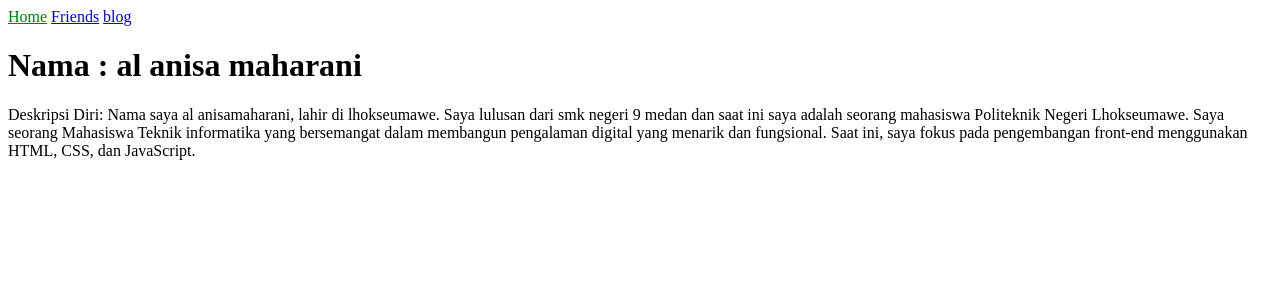
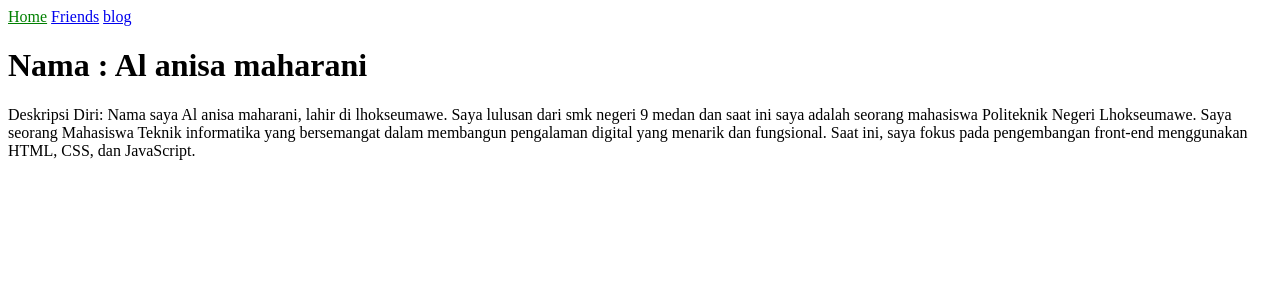
Before and after one commit to Alanisamaharani/alanisamaharani.github.io, a Jekyll site: the page built from index.html, in a window 1280 px wide. Shown: the top 300 px of the page. Built offline with Jekyll 4.4.1, drawn with Linux system fonts in a browser that asks for light colours.

Commit message:
initial commit

```diff
--- a/index.html
+++ b/index.html
@@ -2,9 +2,9 @@
 layout : default
 title : home
 ---
-<h1>Nama : al anisa maharani<span class="last_name"></h1>
+<h1>Nama : Al anisa maharani<span class="last_name"></h1>
 <p>
-  Deskripsi Diri: Nama saya al anisamaharani, lahir di lhokseumawe. Saya
+  Deskripsi Diri: Nama saya Al anisa maharani, lahir di lhokseumawe. Saya
   lulusan dari smk negeri 9 medan dan saat ini saya adalah seorang
   mahasiswa Politeknik Negeri Lhokseumawe. Saya seorang Mahasiswa Teknik
   informatika yang bersemangat dalam membangun pengalaman digital yang menarik
```
Also changed, not shown: 1 other file.
